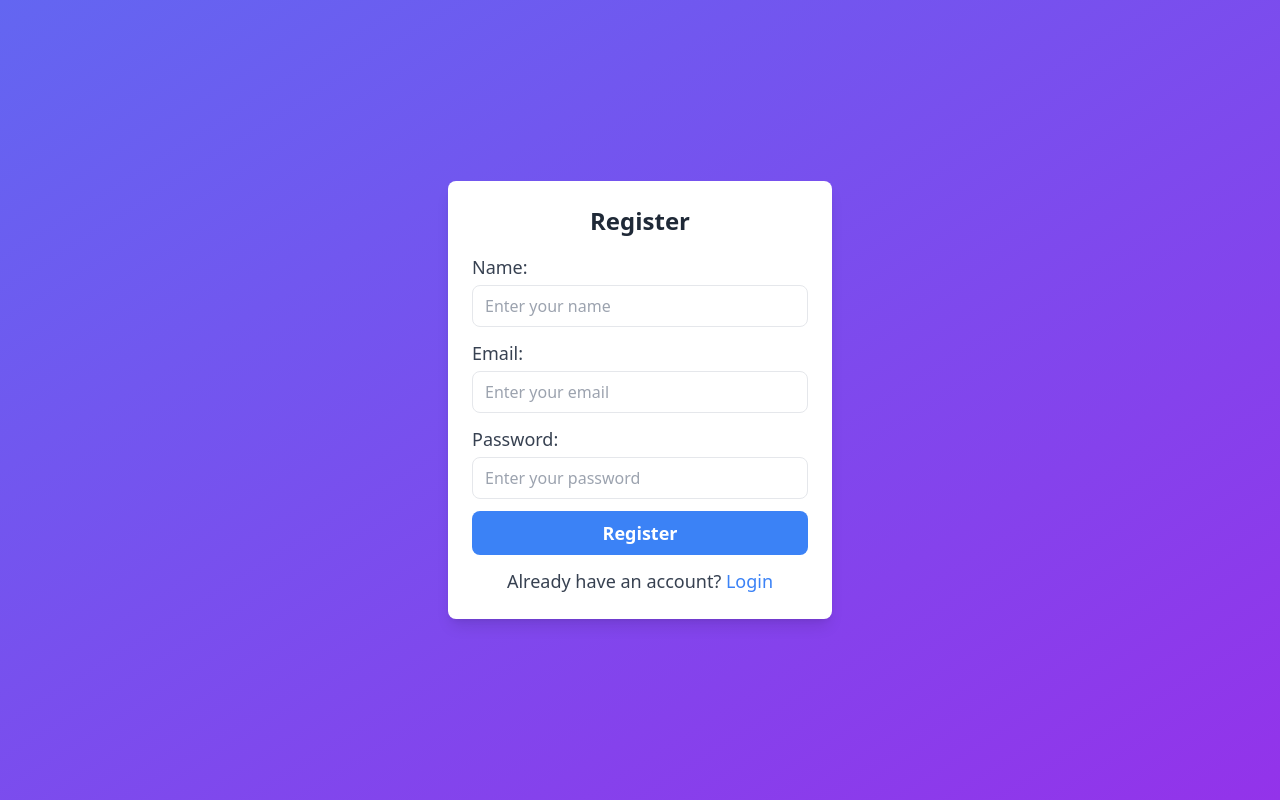
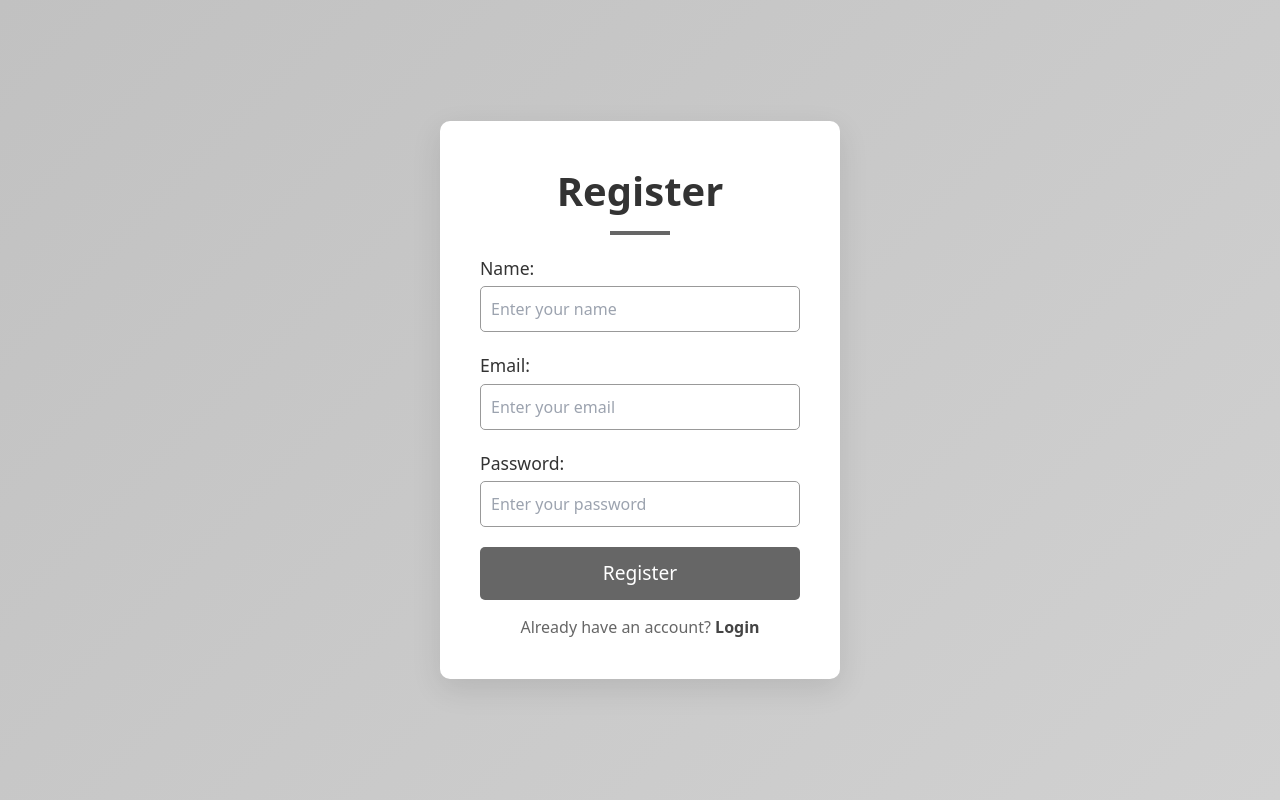
Before and after one commit to jayasurya1422/Aeartor-Monitoring-System, a React (Create React App) app: page /register in a window 1280 px wide. Built offline with nearby package versions, Linux system fonts and the light colour scheme.

Commit message:
styled outline of website

```diff
--- a/src/App.js
+++ b/src/App.js
@@ -1,5 +1,6 @@
 import React from 'react';
 import { BrowserRouter as Router, Route, Routes } from 'react-router-dom';
+import Welcome from './components/Welcome';
 import Login from './components/Login';
 import Register from './components/Register';
 import Dashboard from './components/Dashboard';
@@ -12,13 +13,14 @@ const App = () => {
     <Router>
       <div className="App">
         <Routes>
+          <Route path="/welcome" element={<Welcome />} />
           <Route path="/login" element={<Login />} />
           <Route path="/register" element={<Register />} />
           <Route path="/dashboard" element={<Dashboard />} />
           <Route path="/ponds" element={<Ponds />} />
           <Route path="/ponds/:pondId" element={<PondDetail />} />
           <Route path="/dissolvedoxygen/:pondId" element={<DissolvedOxygen />} />
-          <Route path="/" element={<Login />} />
+          <Route path="/" element={<Welcome />} />
         </Routes>
       </div>
     </Router>
--- a/src/components/Login.js
+++ b/src/components/Login.js
@@ -1,5 +1,120 @@
 import React, { useState } from 'react';
 import { useNavigate } from 'react-router-dom';
+import styled, { keyframes } from 'styled-components';
+
+const slideIn = keyframes`
+  0% {
+    opacity: 0;
+    transform: translateY(-100px);
+  }
+  100% {
+    opacity: 1;
+    transform: translateY(0);
+  }
+`;
+
+const LoginContainer = styled.div`
+  display: flex;
+  align-items: center;
+  justify-content: center;
+  min-height: 100vh;
+  background: linear-gradient(135deg, #c1c1c1, #d1d1d1);
+`;
+
+const FormWrapper = styled.div`
+  max-width: 400px;
+  width: 100%;
+  background-color: #fff;
+  padding: 40px;
+  border-radius: 10px;
+  box-shadow: 0 10px 30px rgba(0, 0, 0, 0.1);
+  animation: ${slideIn} 1s ease-out;
+`;
+
+const Form = styled.form`
+  display: flex;
+  flex-direction: column;
+`;
+
+const Title = styled.h1`
+  font-size: 2.5rem;
+  font-weight: bold;
+  margin-bottom: 20px;
+  text-align: center;
+  color: #333;
+  position: relative;
+
+  &::after {
+    content: '';
+    width: 60px;
+    height: 4px;
+    background: #666;
+    display: block;
+    margin: 10px auto 0;
+  }
+`;
+
+const FormGroup = styled.div`
+  margin-bottom: 20px;
+`;
+
+const Label = styled.label`
+  display: block;
+  font-size: 1.1rem;
+  color: #333;
+  margin-bottom: 5px;
+`;
+
+const Input = styled.input`
+  width: 100%;
+  padding: 10px;
+  font-size: 1rem;
+  border: 1px solid #999;
+  border-radius: 5px;
+  transition: border-color 0.3s, box-shadow 0.3s;
+
+  &:focus {
+    outline: none;
+    border-color: #666;
+    box-shadow: 0 0 0 3px rgba(102, 102, 102, 0.2);
+  }
+`;
+
+const Button = styled.button`
+  width: 100%;
+  padding: 12px 20px;
+  font-size: 1.2rem;
+  color: #fff;
+  background-color: #666;
+  border: none;
+  border-radius: 5px;
+  cursor: pointer;
+  transition: background-color 0.3s, transform 0.3s;
+
+  &:hover {
+    background-color: #444;
+    transform: translateY(-2px);
+  }
+`;
+
+const RegisterLink = styled.p`
+  margin-top: 15px;
+  text-align: center;
+  color: #666;
+  font-size: 1rem;
+
+  a {
+    color: #444;
+    text-decoration: none;
+    font-weight: bold;
+    transition: color 0.3s;
+
+    &:hover {
+      color: #222;
+      text-decoration: underline;
+    }
+  }
+`;
 
 const Login = () => {
   const [email, setEmail] = useState('');
@@ -15,50 +130,43 @@ const Login = () => {
   };
 
   return (
-    <div className="flex items-center justify-center min-h-screen bg-gradient-to-br from-indigo-500 to-purple-600">
-      <div className="container max-w-md mx-auto bg-white p-8 rounded-lg shadow-lg">
-        <form onSubmit={handleSubmit}>
-          <h1 className="text-4xl font-bold mb-8 text-center text-gray-800">Login</h1>
-          <div className="mb-6">
-            <label htmlFor="email" className="block text-lg text-gray-700 font-medium mb-2">Email:</label>
-            <input
+    <LoginContainer>
+      <FormWrapper>
+        <Form onSubmit={handleSubmit}>
+          <Title>Login</Title>
+          <FormGroup>
+            <Label htmlFor="email">Email:</Label>
+            <Input
               type="email"
               name="email"
               id="email"
               required
               placeholder="Enter your email"
               autoComplete="off"
-              className="w-full px-4 py-3 border rounded-lg focus:outline-none focus:ring-2 focus:ring-blue-500"
               value={email}
               onChange={(e) => setEmail(e.target.value)}
             />
-          </div>
-          <div className="mb-6">
-            <label htmlFor="password" className="block text-lg text-gray-700 font-medium mb-2">Password:</label>
-            <input
+          </FormGroup>
+          <FormGroup>
+            <Label htmlFor="password">Password:</Label>
+            <Input
               type="password"
               name="password"
               id="password"
               required
               placeholder="Enter your password"
               autoComplete="current-password"
-              className="w-full px-4 py-3 border rounded-lg focus:outline-none focus:ring-2 focus:ring-blue-500"
               value={password}
               onChange={(e) => setPassword(e.target.value)}
             />
-          </div>
-          <button
-            type="submit"
-            className="w-full bg-blue-500 text-white py-3 rounded-lg hover:bg-blue-600 transition duration-200 font-semibold text-lg"
-          >
-            Login
-          </button>
-          <p className="mt-6 text-center text-gray-700 text-lg">
-            Don't have an account? <a href="/register" className="text-blue-500 hover:underline">Register</a>
-          </p>
-        </form>
-      </div>
-    </div>
+          </FormGroup>
+          <Button type="submit">Login</Button>
+          <RegisterLink>
+            Don't have an account? <a href="/register">Register</a>
+          </RegisterLink>
+        </Form>
+      </FormWrapper>
+    </LoginContainer>
   );
 };
 
--- a/src/components/Register.js
+++ b/src/components/Register.js
@@ -1,5 +1,120 @@
 import React, { useState } from 'react';
 import { useNavigate } from 'react-router-dom';
+import styled, { keyframes } from 'styled-components';
+
+const slideIn = keyframes`
+  0% {
+    opacity: 0;
+    transform: translateY(-100px);
+  }
+  100% {
+    opacity: 1;
+    transform: translateY(0);
+  }
+`;
+
+const RegisterContainer = styled.div`
+  display: flex;
+  align-items: center;
+  justify-content: center;
+  min-height: 100vh;
+  background: linear-gradient(135deg, #c1c1c1, #d1d1d1);
+`;
+
+const FormWrapper = styled.div`
+  max-width: 400px;
+  width: 100%;
+  background-color: #fff;
+  padding: 40px;
+  border-radius: 10px;
+  box-shadow: 0 10px 30px rgba(0, 0, 0, 0.1);
+  animation: ${slideIn} 1s ease-out;
+`;
+
+const Form = styled.form`
+  display: flex;
+  flex-direction: column;
+`;
+
+const Title = styled.h1`
+  font-size: 2.5rem;
+  font-weight: bold;
+  margin-bottom: 20px;
+  text-align: center;
+  color: #333;
+  position: relative;
+
+  &::after {
+    content: '';
+    width: 60px;
+    height: 4px;
+    background: #666;
+    display: block;
+    margin: 10px auto 0;
+  }
+`;
+
+const FormGroup = styled.div`
+  margin-bottom: 20px;
+`;
+
+const Label = styled.label`
+  display: block;
+  font-size: 1.1rem;
+  color: #333;
+  margin-bottom: 5px;
+`;
+
+const Input = styled.input`
+  width: 100%;
+  padding: 10px;
+  font-size: 1rem;
+  border: 1px solid #999;
+  border-radius: 5px;
+  transition: border-color 0.3s, box-shadow 0.3s;
+
+  &:focus {
+    outline: none;
+    border-color: #666;
+    box-shadow: 0 0 0 3px rgba(102, 102, 102, 0.2);
+  }
+`;
+
+const Button = styled.button`
+  width: 100%;
+  padding: 12px 20px;
+  font-size: 1.2rem;
+  color: #fff;
+  background-color: #666;
+  border: none;
+  border-radius: 5px;
+  cursor: pointer;
+  transition: background-color 0.3s, transform 0.3s;
+
+  &:hover {
+    background-color: #444;
+    transform: translateY(-2px);
+  }
+`;
+
+const LoginLink = styled.p`
+  margin-top: 15px;
+  text-align: center;
+  color: #666;
+  font-size: 1rem;
+
+  a {
+    color: #444;
+    text-decoration: none;
+    font-weight: bold;
+    transition: color 0.3s;
+
+    &:hover {
+      color: #222;
+      text-decoration: underline;
+    }
+  }
+`;
 
 const Register = () => {
   const [name, setName] = useState('');
@@ -16,65 +131,56 @@ const Register = () => {
   };
 
   return (
-    <div className="flex items-center justify-center min-h-screen bg-gradient-to-br from-indigo-500 to-purple-600">
-      <div className="container max-w-sm mx-auto bg-white p-6 rounded-lg shadow-lg">
-        <form onSubmit={handleSubmit}>
-          <h1 className="text-2xl font-bold mb-4 text-center text-gray-800">Register</h1>
-          <div className="mb-3">
-            <label htmlFor="name" className="block text-lg text-gray-700 font-medium mb-1">Name:</label>
-            <input
+    <RegisterContainer>
+      <FormWrapper>
+        <Form onSubmit={handleSubmit}>
+          <Title>Register</Title>
+          <FormGroup>
+            <Label htmlFor="name">Name:</Label>
+            <Input
               type="text"
               name="name"
               id="name"
               required
               placeholder="Enter your name"
               autoComplete="name"
-              className="w-full px-3 py-2 border rounded-lg focus:outline-none focus:ring-2 focus:ring-blue-500"
               value={name}
               onChange={(e) => setName(e.target.value)}
             />
-          </div>
-          <div className="mb-3">
-            <label htmlFor="email" className="block text-lg text-gray-700 font-medium mb-1">Email:</label>
-            <input
+          </FormGroup>
+          <FormGroup>
+            <Label htmlFor="email">Email:</Label>
+            <Input
               type="email"
               name="email"
               id="email"
               required
               placeholder="Enter your email"
               autoComplete="off"
-              className="w-full px-3 py-2 border rounded-lg focus:outline-none focus:ring-2 focus:ring-blue-500"
               value={email}
               onChange={(e) => setEmail(e.target.value)}
             />
-          </div>
-          <div className="mb-3">
-            <label htmlFor="password" className="block text-lg text-gray-700 font-medium mb-1">Password:</label>
-            <input
+          </FormGroup>
+          <FormGroup>
+            <Label htmlFor="password">Password:</Label>
+            <Input
               type="password"
               name="password"
               id="password"
               required
               placeholder="Enter your password"
               autoComplete="new-password"
-              className="w-full px-3 py-2 border rounded-lg focus:outline-none focus:ring-2 focus:ring-blue-500"
               value={password}
               onChange={(e) => setPassword(e.target.value)}
             />
-          </div>
-
-          <button
-            type="submit"
-            className="w-full bg-blue-500 text-white py-2 rounded-lg hover:bg-blue-600 transition duration-200 font-semibold text-lg"
-          >
-            Register
-          </button>
-          <p className="mt-3 text-center text-gray-700 text-lg">
-            Already have an account? <a href="/login" className="text-blue-500 hover:underline">Login</a>
-          </p>
-        </form>
-      </div>
-    </div>
+          </FormGroup>
+          <Button type="submit">Register</Button>
+          <LoginLink>
+            Already have an account? <a href="/login">Login</a>
+          </LoginLink>
+        </Form>
+      </FormWrapper>
+    </RegisterContainer>
   );
 };
 
--- /dev/null
+++ b/src/components/Welcome.js
@@ -0,0 +1,76 @@
+import React from 'react';
+import { Link } from 'react-router-dom';
+import styled, { keyframes } from 'styled-components';
+
+const fadeIn = keyframes`
+  from {
+    opacity: 0;
+  }
+  to {
+    opacity: 1;
+  }
+`;
+
+const WelcomeContainer = styled.div`
+  display: flex;
+  flex-direction: column;
+  align-items: center;
+  justify-content: center;
+  min-height: 100vh;
+  background: linear-gradient(135deg, #c1c1c1, #d1d1d1);
+  animation: ${fadeIn} 1.5s ease-in;
+`;
+
+const Title = styled.h1`
+  font-size: 3rem;
+  font-weight: bold;
+  color: #333;
+  margin-bottom: 20px;
+`;
+
+const Subtitle = styled.p`
+  font-size: 1.5rem;
+  color: #555;
+  margin-bottom: 40px;
+  text-align: center;
+  max-width: 600px;
+`;
+
+const ButtonWrapper = styled.div`
+  display: flex;
+  gap: 20px;
+`;
+
+const Button = styled(Link)`
+  padding: 15px 30px;
+  font-size: 1.2rem;
+  color: #fff;
+  background-color: #666;
+  border: none;
+  border-radius: 5px;
+  text-decoration: none;
+  text-align: center;
+  transition: background-color 0.3s, transform 0.3s;
+
+  &:hover {
+    background-color: #444;
+    transform: translateY(-2px);
+  }
+`;
+
+const Welcome = () => {
+  return (
+    <WelcomeContainer>
+      <Title>Welcome to the Aerator Monitoring System</Title>
+      <Subtitle>
+        Efficiently manage and monitor aerators in various ponds. View the status of aerators, monitor dissolved oxygen levels, and add new ponds and aerators.
+      </Subtitle>
+      <ButtonWrapper>
+        <Button to="/login">Sign In</Button>
+        <Button to="/register">Register</Button>
+      </ButtonWrapper>
+    </WelcomeContainer>
+  );
+};
+
+export default Welcome;
```
